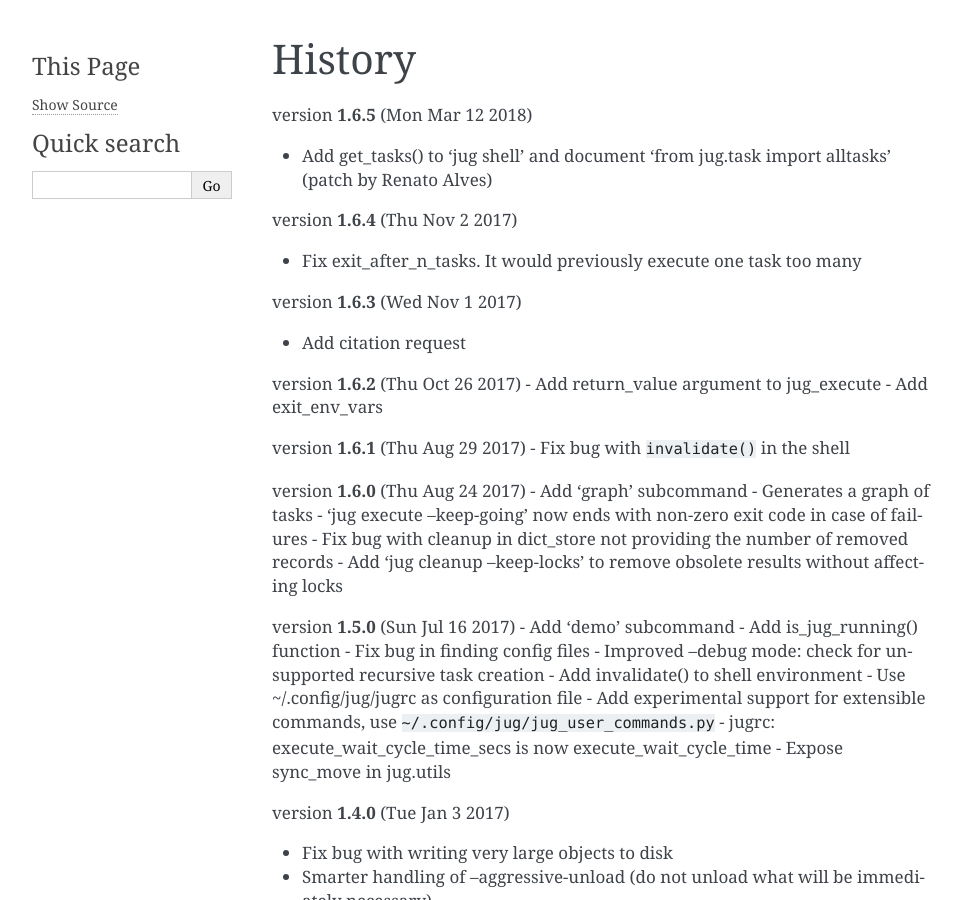
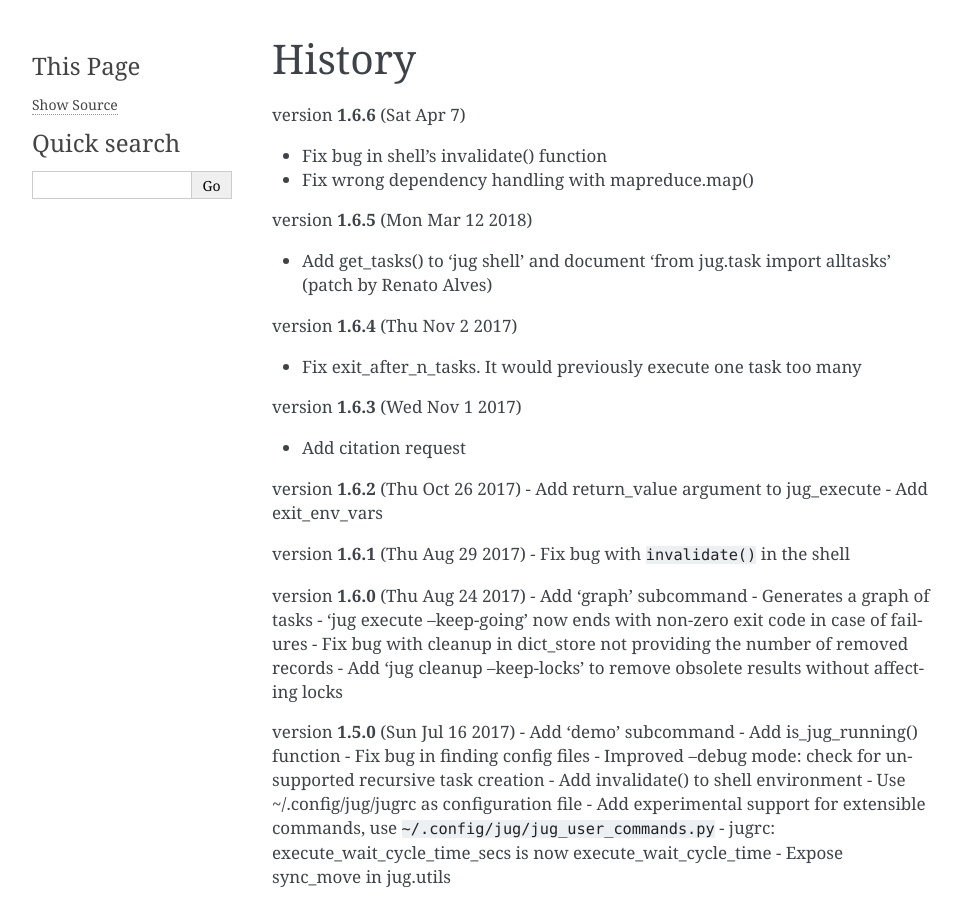
Before and after one commit to luispedro/jug, a Sphinx documentation site: the page built from docs/source/history.rst, in a window 1280 px wide and 900 px high. Shown: the whole window, without its empty margins (148-1108 px from the left). Built offline with Sphinx 7.4.7, drawn with Linux system fonts in a browser that asks for light colours; formulas are drawn with MathJax 3; the version number could not be read and is left out.

Commit message:
RLS Release 1.6.6
Bugfix release:

    version 1.6.6 Sat Apr  7 by luispedro
	* Fix bug in shell's invalidate() function
	* Fix wrong dependency handling with mapreduce.map()

```diff
--- a/README.rst
+++ b/README.rst
@@ -130,6 +130,11 @@ reasonably large set of parameter combinations" - Andreas Longva
 What's New
 ----------
 
+version **1.6.6** (Sat Apr  7)
+
+- Fix bug in shell's invalidate() function
+- Fix wrong dependency handling with mapreduce.map()
+
 version **1.6.5** (Mon Mar 12 2018)
 
 - Add get_tasks() to 'jug shell' and document 'from jug.task import
--- a/docs/source/history.rst
+++ b/docs/source/history.rst
@@ -1,6 +1,11 @@
 =======
 History
 =======
+
+version **1.6.6** (Sat Apr  7)
+
+- Fix bug in shell's invalidate() function
+- Fix wrong dependency handling with mapreduce.map()
 
 version **1.6.5** (Mon Mar 12 2018)
 
```
Also changed, not shown: 2 other files.
